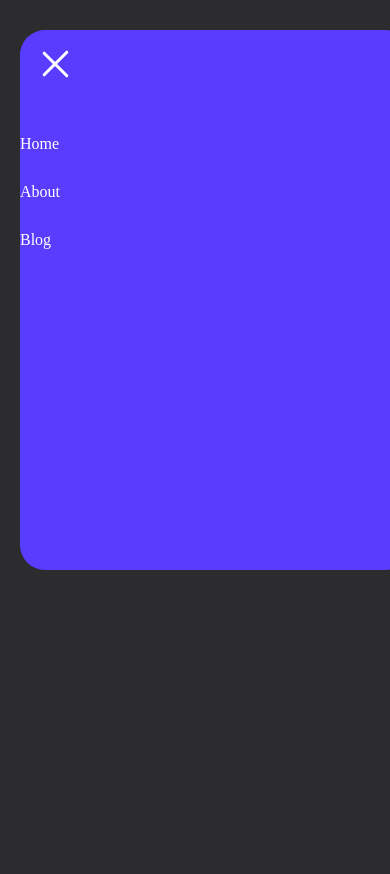
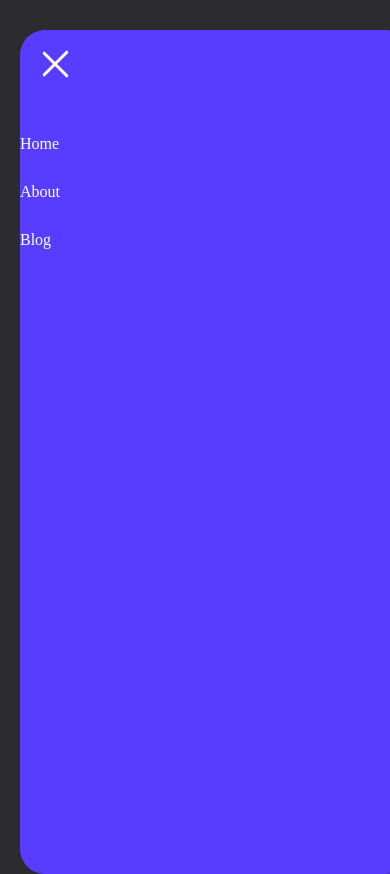
Before and after one commit to rishiimmehra/ripo, a plain HTML site: page index.html in a window 390 px wide. Both pictures are taken after a click on the element 55 px from the left and 65 px from the top of the page. Before the commit the page ends 844 px from the top, so only its background shows below. Drawn offline with Linux system fonts and the light colour scheme.

Commit message:
Update mobile.css

```diff
--- a/css/mobile.css
+++ b/css/mobile.css
@@ -1,4 +1,4 @@
 .change-bg{
 	width: 100%;
-    height: 540px;
+    height: 100vh
 }
```
